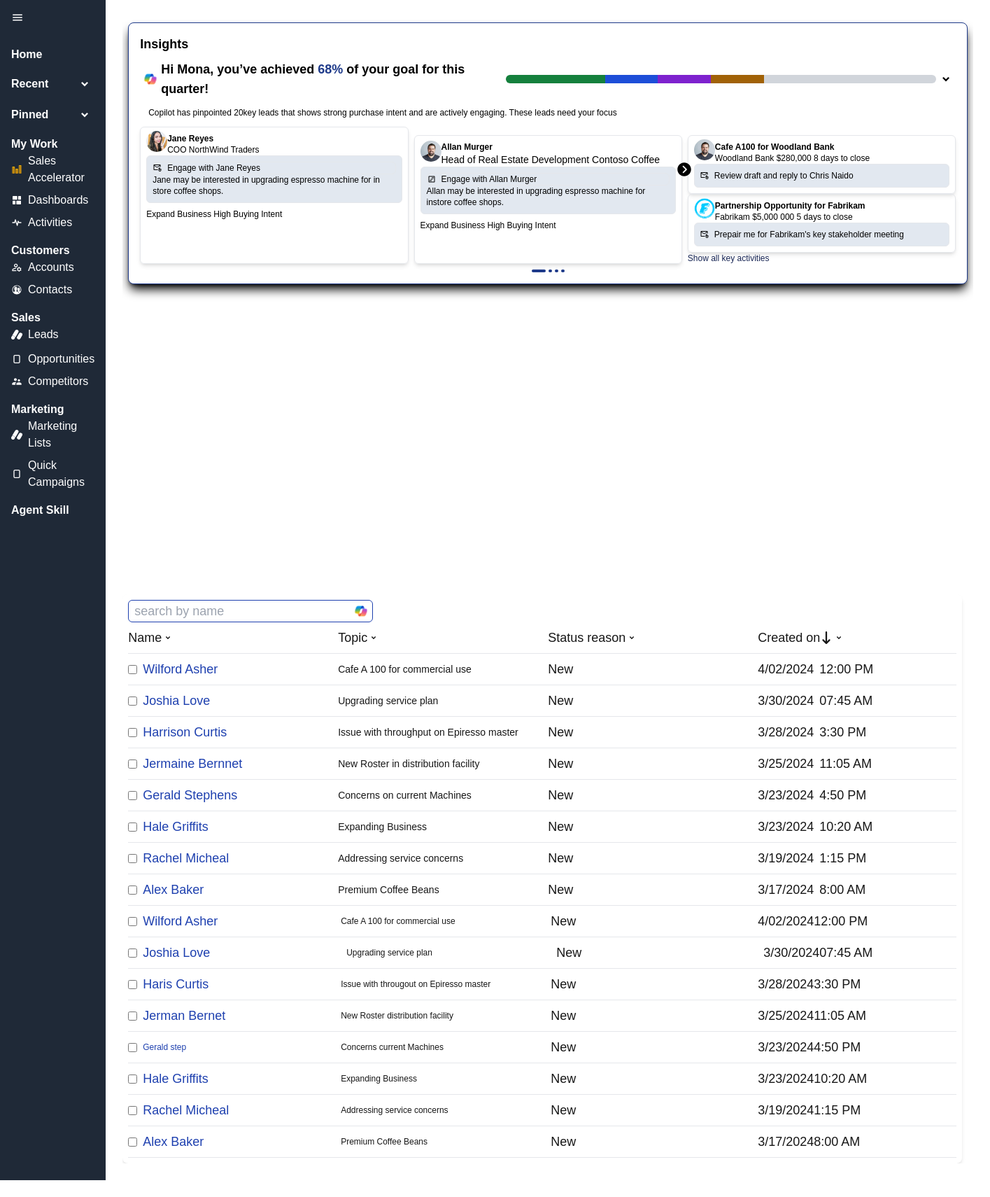
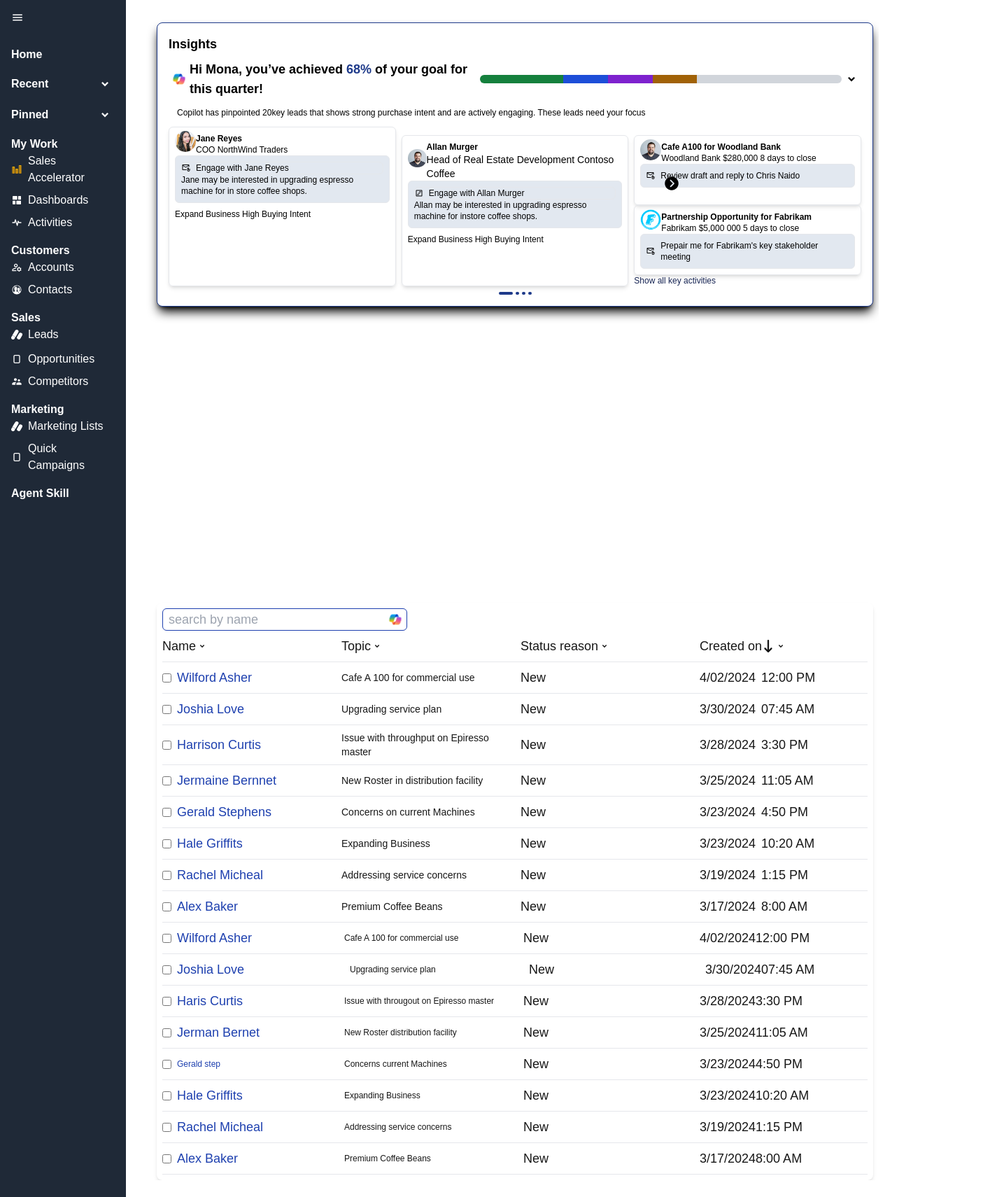
Before and after one commit to Alqomory01/Dashboard-App, a Next.js app: page / in a window 1280 px wide. Shown: the whole page at 70% size, 1415 px wide, since content can reach past the window. Before the commit the page ends 1686 px from the top, so only its background shows below. Built offline with nearby package versions, Linux system fonts and the light colour scheme.

Commit message:
maincontent push

```diff
--- a/app/insightspanel.tsx
+++ b/app/insightspanel.tsx
@@ -7,7 +7,7 @@
 
 export const Insightspanel = () => {
   return (
-    <div className="w-[250px]  sm:w-[300px] sm:p-4 m-2 z-0   md:w-[1200px] p-6 bg-white  text-black border border-blue-900 rounded-lg shadow-lg shadow-black">
+    <div className="w-[250px]  sm:w-[300px] sm:p-4 m-2 z-0   md:w-[1024px] p-6 ml-5 bg-white  text-black border border-blue-900 rounded-lg shadow-lg shadow-black">
       <h2 className="text-lg font-bold mb-2">Insights</h2>
       <div className='flex items-center font-bold'>
       <Image src='/copilot.png' alt='copilot.png' width={30} height={30}/><p className="text-[8px]  sm:text-sm md:text-lg">Hi Mona, you’ve achieved <span className='text-blue-900'>68%</span> of your goal for this quarter!</p>
--- a/app/maincontent.tsx
+++ b/app/maincontent.tsx
@@ -23,7 +23,7 @@
 );
 
     return (
-        <div className=" w-[250px] sm:w-[300px] sm:p-2 text-xs md:w-[1200px] p-6 md:text-lg bg-white rounded-lg shadow-md">
+        <div className=" w-[250px] sm:w-[300px] sm:p-2 text-xs md:w-[1024px] ml-5 p-6 md:text-lg bg-white rounded-lg shadow-md">
           <div className='flex items-center justify-start'>
           <input type='text' value={searchQuery} onChange={(e) => setSearchQuery(e.target.value)} placeholder='search by name' className=' sm:w-[200px] border border-blue-800 rounded-md md:w-[350px] h-8 pl-2' /> <Image src='/copilot.png' alt='copilot.png' width={30} height={30} className='transform -translate-x-8'/></div>
 
```
